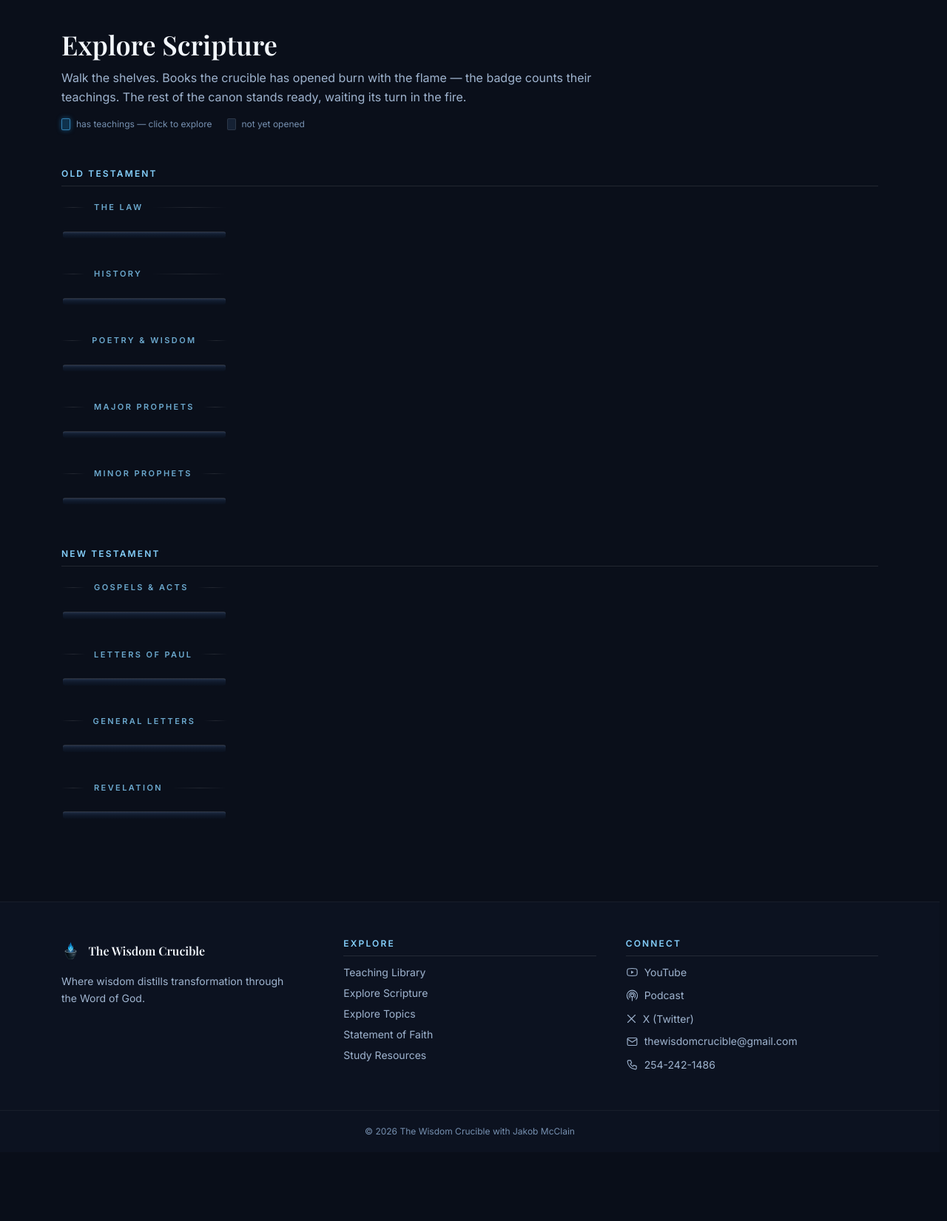
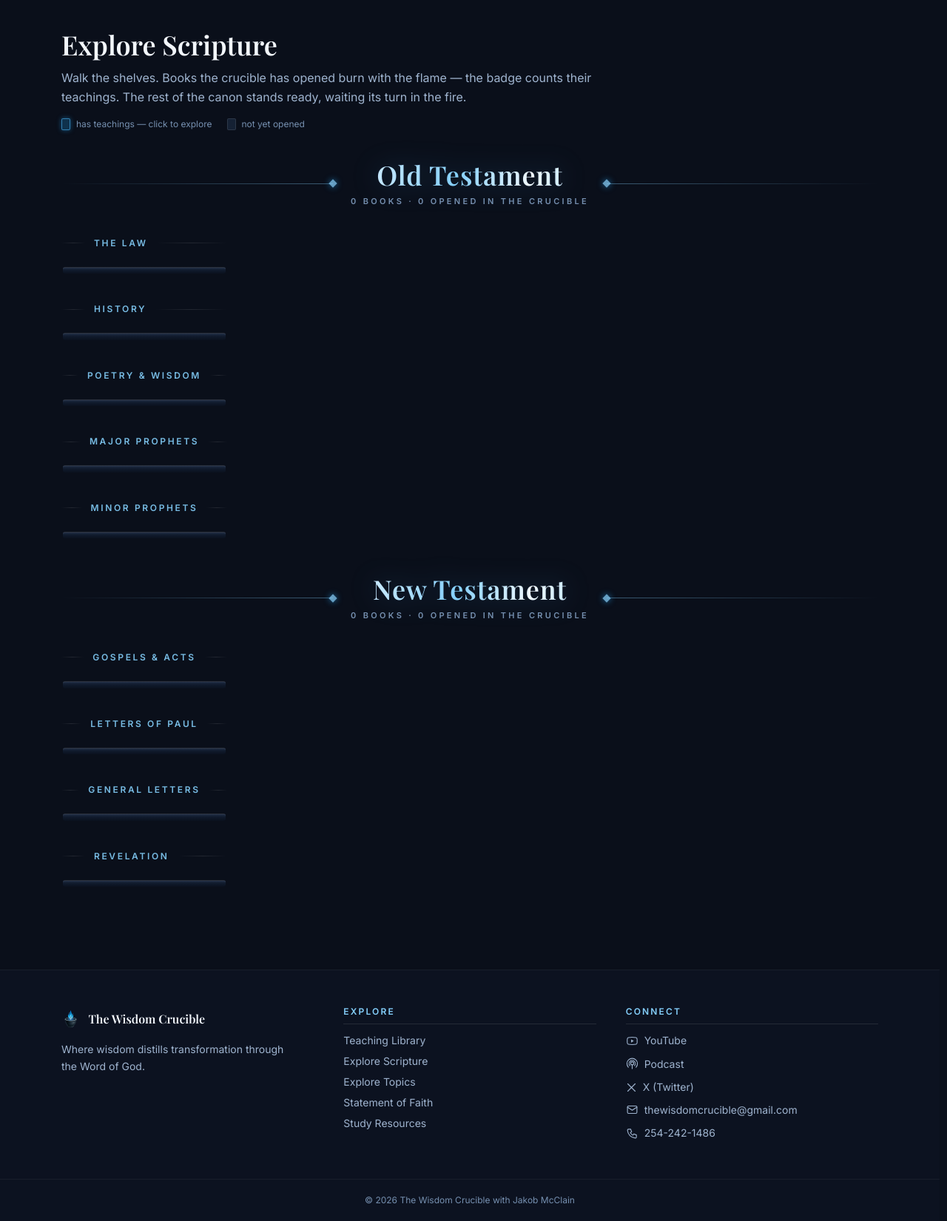
Before and after one commit to BuiltByBean/Jakob-s-Crucible, a Flask app: page /scripture in a window 1280 px wide. Shown: the part 65-1716 px from the top of the page at 74% size. Before the commit the page ends 1600 px from the top, so only its background shows below. Run offline with Flask 3, Linux system fonts and the light colour scheme; some libraries are stand-ins or nearby versions.

Commit message:
style(scripture): monumental testament headers, legible spines, medallion counts
Old/New Testament dividers become gradient-serif headers with diamond-tipped
rules and books-opened counts; spine labels up from 0.68 to 0.82rem with
spines rescaled so long titles never clip; count badges rebuilt as grid-
centered medallions (tabular figures, radial highlight, hairline ring).

Co-Authored-By: Claude Fable 5 <noreply@anthropic.com>

```diff
--- a/routes/explore.py
+++ b/routes/explore.py
@@ -28,7 +28,17 @@ def scripture_index():
     ]
     ot_shelves = [s for s in shelves if s["testament"] == "OT"]
     nt_shelves = [s for s in shelves if s["testament"] == "NT"]
-    return render_template("scripture_index.html", ot_shelves=ot_shelves, nt_shelves=nt_shelves, counts=counts)
+
+    def _stats(testament):
+        total = sum(1 for b in books.values() if b.testament == testament)
+        opened = sum(1 for b in books.values() if b.testament == testament and counts.get(b.id, 0) > 0)
+        return {"total": total, "opened": opened}
+
+    return render_template(
+        "scripture_index.html",
+        ot_shelves=ot_shelves, nt_shelves=nt_shelves, counts=counts,
+        ot_stats=_stats("OT"), nt_stats=_stats("NT"),
+    )
 
 
 @bp.route("/scripture/<slug>")
--- a/static/css/tailwind_input.css
+++ b/static/css/tailwind_input.css
@@ -206,6 +206,38 @@
      --spine-h/--spine-w (set inline from chapter count); --i staggers the
      rise-into-place entrance. fill-mode is BACKWARDS on purpose: 'both'
      would leave the keyframe transform winning over :hover forever. */
+  .testament-header {
+    @apply flex items-center gap-6 mb-10 mt-2;
+    animation: plaqueIn 0.6s ease-out backwards;
+  }
+  .testament-title {
+    @apply font-display text-3xl sm:text-4xl font-semibold tracking-wide;
+    background: linear-gradient(100deg, #dbeffe 0%, #84cffb 45%, #eff8ff 75%, #b6e2fd 100%);
+    -webkit-background-clip: text;
+    background-clip: text;
+    color: transparent;
+    filter: drop-shadow(0 0 18px rgba(74, 181, 246, 0.25));
+  }
+  .testament-sub {
+    @apply mt-2 text-[11px] font-semibold uppercase tracking-[0.3em] text-surface-400;
+  }
+  .testament-rule {
+    @apply relative h-px flex-1;
+    background: linear-gradient(90deg, transparent, rgba(132, 207, 251, 0.4));
+  }
+  .testament-rule::after {
+    content: "";
+    @apply absolute -right-1 top-1/2 w-2 h-2 -translate-y-1/2 rotate-45;
+    background: rgba(132, 207, 251, 0.75);
+    box-shadow: 0 0 8px rgba(34, 154, 232, 0.7);
+  }
+  .testament-rule-end {
+    background: linear-gradient(90deg, rgba(132, 207, 251, 0.4), transparent);
+  }
+  .testament-rule-end::after {
+    @apply -left-1 right-auto;
+  }
+
   .shelf {
     /* A shelf is only as wide as the books standing on it — a page-wide
        board under one book reads as a mistake, not furniture. */
@@ -214,8 +246,8 @@
     @apply mb-10 max-w-full;
   }
   .shelf-plaque {
-    @apply flex items-center gap-3 mb-4 text-[11px] font-semibold uppercase
-      tracking-[0.22em] text-flame-300/80;
+    @apply flex items-center gap-3 mb-4 text-xs font-semibold uppercase
+      tracking-[0.22em] text-flame-300/90;
     animation: plaqueIn 0.5s ease-out backwards;
   }
   .shelf-plaque::before,
--- a/templates/scripture_index.html
+++ b/templates/scripture_index.html
@@ -16,8 +16,10 @@
   <div class="shelf-row">
     {% for b in division.books %}
     {% set n = counts.get(b.id, 0) %}
-    {% set h = [7.4 + ([b.chapters, 150] | min) / 150 * 3.6, 2.4 + b.name | length * 0.62] | max %}
-    {% set w = 2.35 + ([b.chapters, 150] | min) / 150 * 0.85 %}
+    {#- Height: chapter count sets the baseline, but a long title must never
+        clip — 0.86rem per character tracks the 0.82rem vertical label. -#}
+    {% set h = [8.0 + ([b.chapters, 150] | min) / 150 * 3.8, 1.8 + b.name | length * 0.86] | max %}
+    {% set w = 2.7 + ([b.chapters, 150] | min) / 150 * 0.95 %}
     {% if n > 0 %}
     <a href="{{ url_for('explore.scripture_book', slug=b.slug) }}"
        class="spine spine-lit"
@@ -61,14 +63,28 @@
   </header>
 
   <section class="section">
-    <h2 class="section-title"><span>Old Testament</span></h2>
+    <header class="testament-header">
+      <span class="testament-rule" aria-hidden="true"></span>
+      <span class="text-center">
+        <h2 class="testament-title">Old Testament</h2>
+        <p class="testament-sub">{{ ot_stats.total }} books &middot; {{ ot_stats.opened }} opened in the crucible</p>
+      </span>
+      <span class="testament-rule testament-rule-end" aria-hidden="true"></span>
+    </header>
     {% for division in ot_shelves %}
     {{ shelf(division, counts) }}
     {% endfor %}
   </section>
 
   <section class="section">
-    <h2 class="section-title"><span>New Testament</span></h2>
+    <header class="testament-header">
+      <span class="testament-rule" aria-hidden="true"></span>
+      <span class="text-center">
+        <h2 class="testament-title">New Testament</h2>
+        <p class="testament-sub">{{ nt_stats.total }} books &middot; {{ nt_stats.opened }} opened in the crucible</p>
+      </span>
+      <span class="testament-rule testament-rule-end" aria-hidden="true"></span>
+    </header>
     {% for division in nt_shelves %}
     {{ shelf(division, counts) }}
     {% endfor %}
```
Also changed, not shown: other parts of static/css/tailwind_input.css (+19 -7 lines), static/css/tailwind.css.
